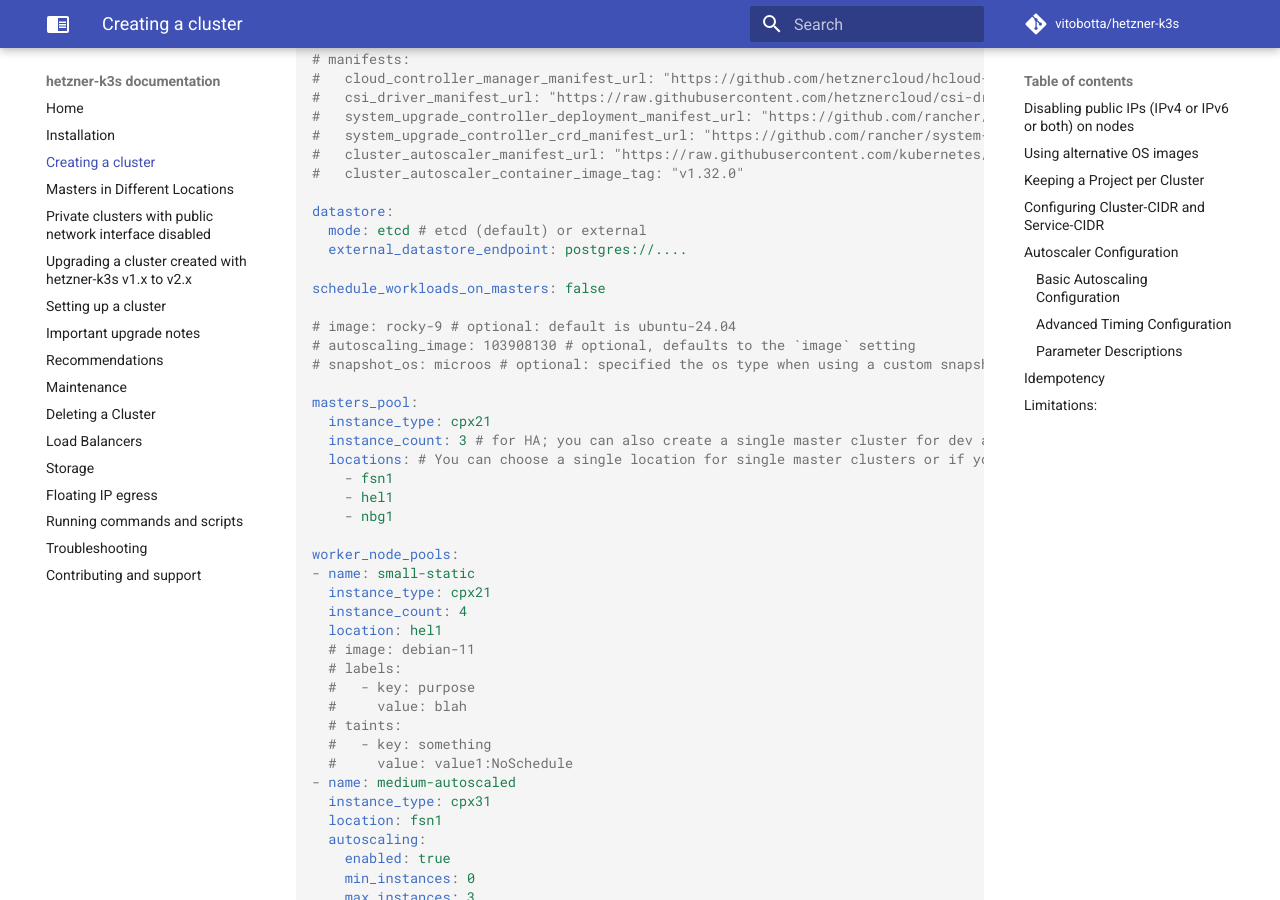
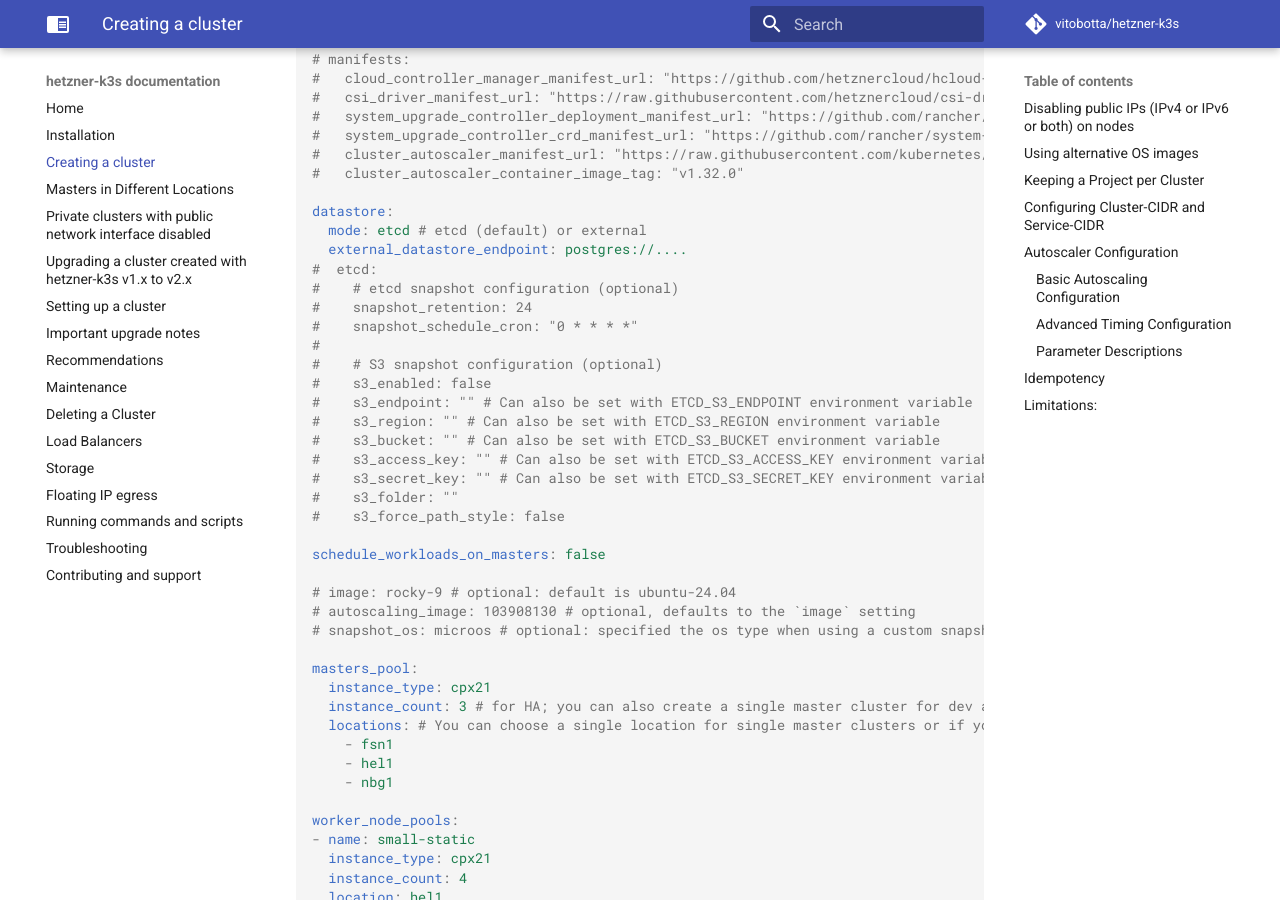
Before and after one commit to vitobotta/hetzner-k3s, an MkDocs documentation site: the page built from docs/Creating_a_cluster.md, in a window 1280 px wide and 900 px high, scrolled down 1013 px. Built offline with MkDocs 1.6.1 and Material for MkDocs 9.7.7, drawn with Linux system fonts in a browser that asks for light colours; comment, search, counter and statistics services are not loaded.

Commit message:
Update etcd snapshot configuration and documentation

```diff
--- a/docs/Creating_a_cluster.md
+++ b/docs/Creating_a_cluster.md
@@ -55,6 +55,20 @@ networking:
 datastore:
   mode: etcd # etcd (default) or external
   external_datastore_endpoint: postgres://....
+#  etcd:
+#    # etcd snapshot configuration (optional)
+#    snapshot_retention: 24
+#    snapshot_schedule_cron: "0 * * * *"
+#
+#    # S3 snapshot configuration (optional)
+#    s3_enabled: false
+#    s3_endpoint: "" # Can also be set with ETCD_S3_ENDPOINT environment variable
+#    s3_region: "" # Can also be set with ETCD_S3_REGION environment variable
+#    s3_bucket: "" # Can also be set with ETCD_S3_BUCKET environment variable
+#    s3_access_key: "" # Can also be set with ETCD_S3_ACCESS_KEY environment variable
+#    s3_secret_key: "" # Can also be set with ETCD_S3_SECRET_KEY environment variable
+#    s3_folder: ""
+#    s3_force_path_style: false
 
 schedule_workloads_on_masters: false
 
```
Also changed, not shown: 1 other file.
